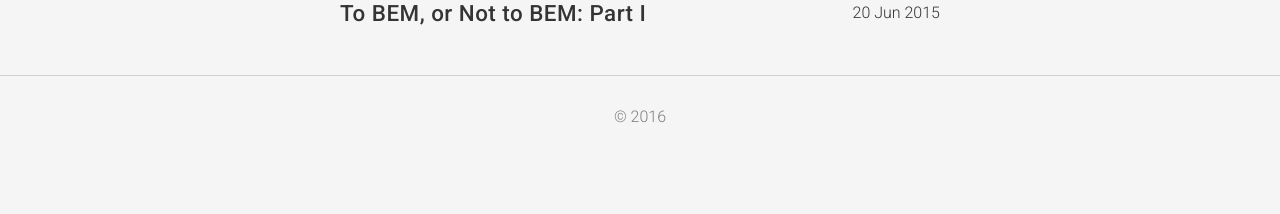
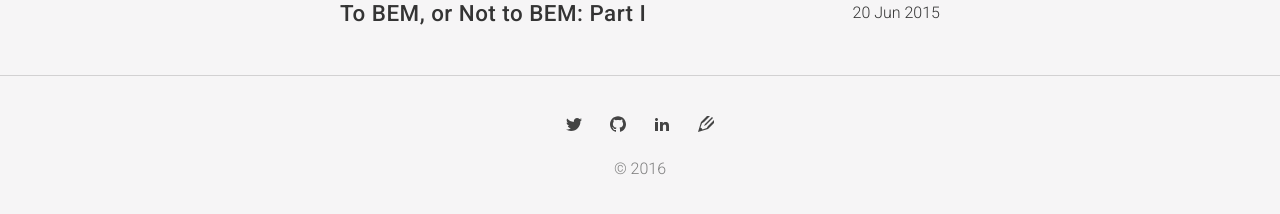
Before and after one commit to lukaszklis/homepage-old, a Jekyll site: the page built from blog.html, in a window 1280 px wide. Shown: the part 372-586 px from the top of the page. Built offline with Jekyll 4.4.1, drawn with Linux system fonts in a browser that asks for light colours.

Commit message:
Improve footer

```diff
--- a/_includes/footer_blog.html
+++ b/_includes/footer_blog.html
@@ -1,3 +1,5 @@
 <footer class="bottom">
+  {% include links.html modifier='bottom' blogHidden=true %}
+
   &copy; {{ 'now' | date: '%Y' }}
 </footer>
--- a/_includes/links.html
+++ b/_includes/links.html
@@ -1,4 +1,10 @@
-<nav class="links">
+<nav
+  {% if include.modifier %}
+    class="links links--{{ include.modifier }}"
+  {% else %}
+    class="links"
+  {% endif %}
+>
   <ul class="links__list">
     {% for link in site.data.navigation_landing %}
     <li class="links__item">
--- a/_sass/modules/_bottom.scss
+++ b/_sass/modules/_bottom.scss
@@ -1,9 +1,11 @@
 // --- bottom ----------------------------------------------------------------------------------------------------------
 
 .bottom {
+  align-items: center;
   border-top: .0625rem solid $color-gray-light;
   color: $color-gray;
   display: flex;
+  flex-direction: column;
   justify-content: center;
   margin-top: 2rem;
   padding: 2rem 0;
--- a/_sass/modules/_links.scss
+++ b/_sass/modules/_links.scss
@@ -31,3 +31,8 @@
     color: $color-gray;
   }
 }
+
+.links--bottom {
+  margin-bottom: 1rem;
+  position: static;
+}
```
